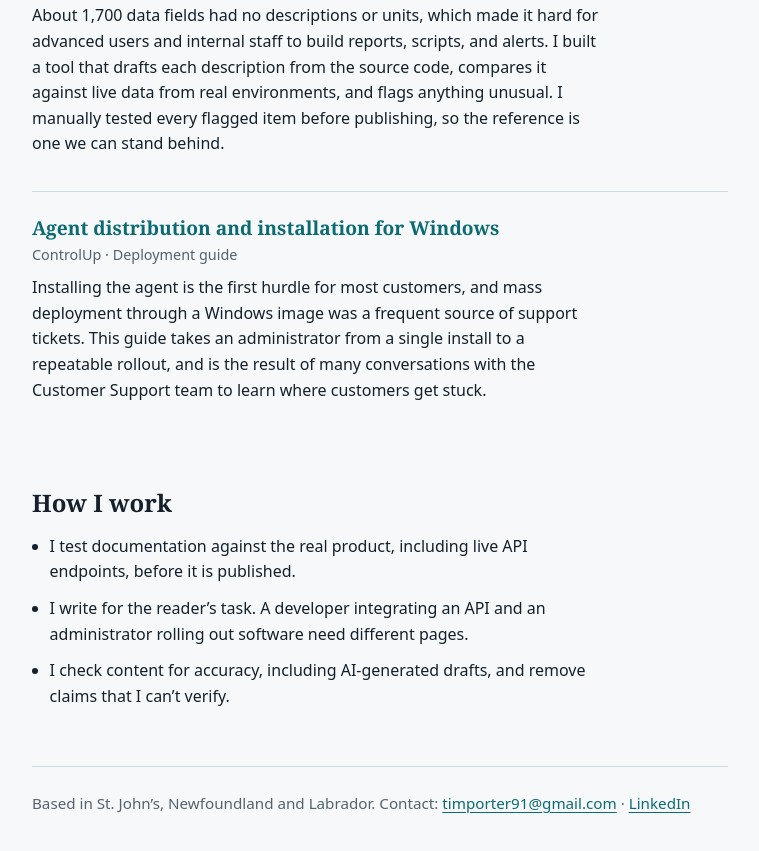
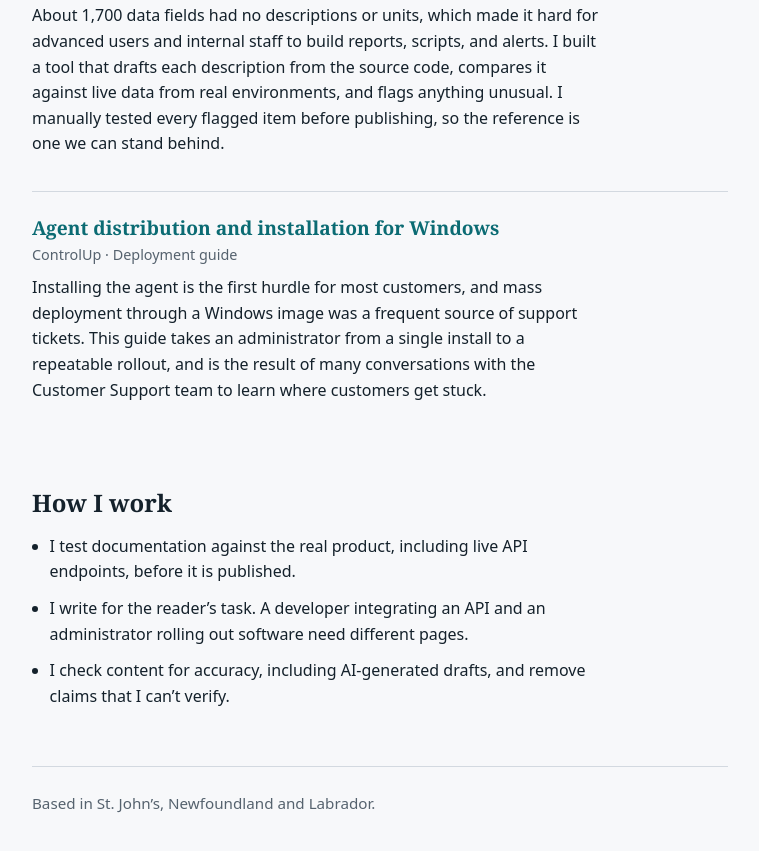
Before and after one commit to timmyporter/timmyporter, a plain HTML site: page index.html in a window 1280 px wide. Shown: the part 850-1701 px from the top of the page, without its empty margins (260-1019 px from the left). Drawn offline with Linux system fonts and the light colour scheme.

Commit message:
remove bottom linkedIn and email links

```diff
--- a/index.html
+++ b/index.html
@@ -137,7 +137,7 @@ footer p { max-width: none; }
 -->
 
 <footer>
-  <p>Based in St. John’s, Newfoundland and Labrador. Contact: <a href="mailto:timporter91@gmail.com">timporter91@gmail.com</a> · <a href="https://www.linkedin.com/in/timothy-porter-4211991b0">LinkedIn</a></p>
+  <p>Based in St. John’s, Newfoundland and Labrador.</p>
 </footer>
 
 </main>
```
